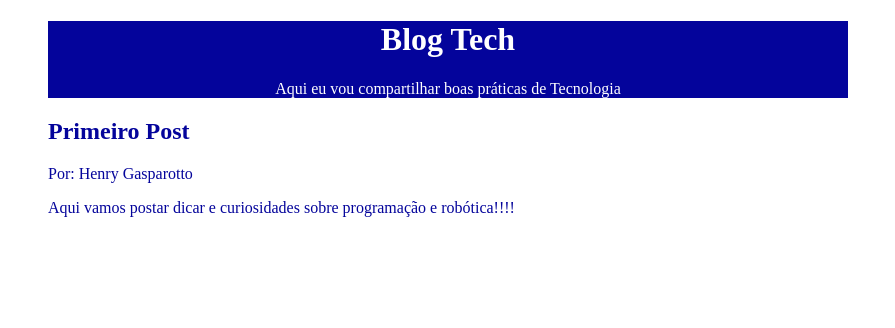
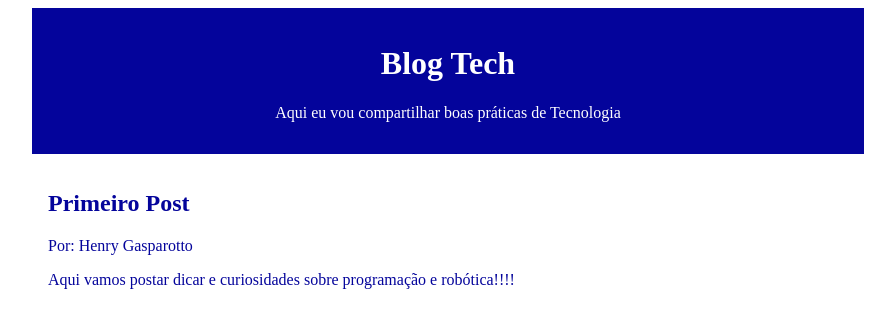
Before and after one commit to henrypedroso/reposit-rio_henry_tech, a plain HTML site: page index.html in a window 1280 px wide. Shown: the whole page, without its empty margins (192-1087 px from the left). Drawn offline with Linux system fonts and the light colour scheme.

Commit message:
ssssssssssssssssss

```diff
--- a/index.html
+++ b/index.html
@@ -13,6 +13,7 @@
         text-align: center;
         max-width: 800px;
         margin: 0 auto;
+        padding: 16px;
        }
 
        main{
@@ -20,6 +21,7 @@
         color: rgb(4, 4, 155);
         max-width: 800px;
         margin: 0 auto;
+        padding: 16px;
        }
     </style>
 </head>
```
